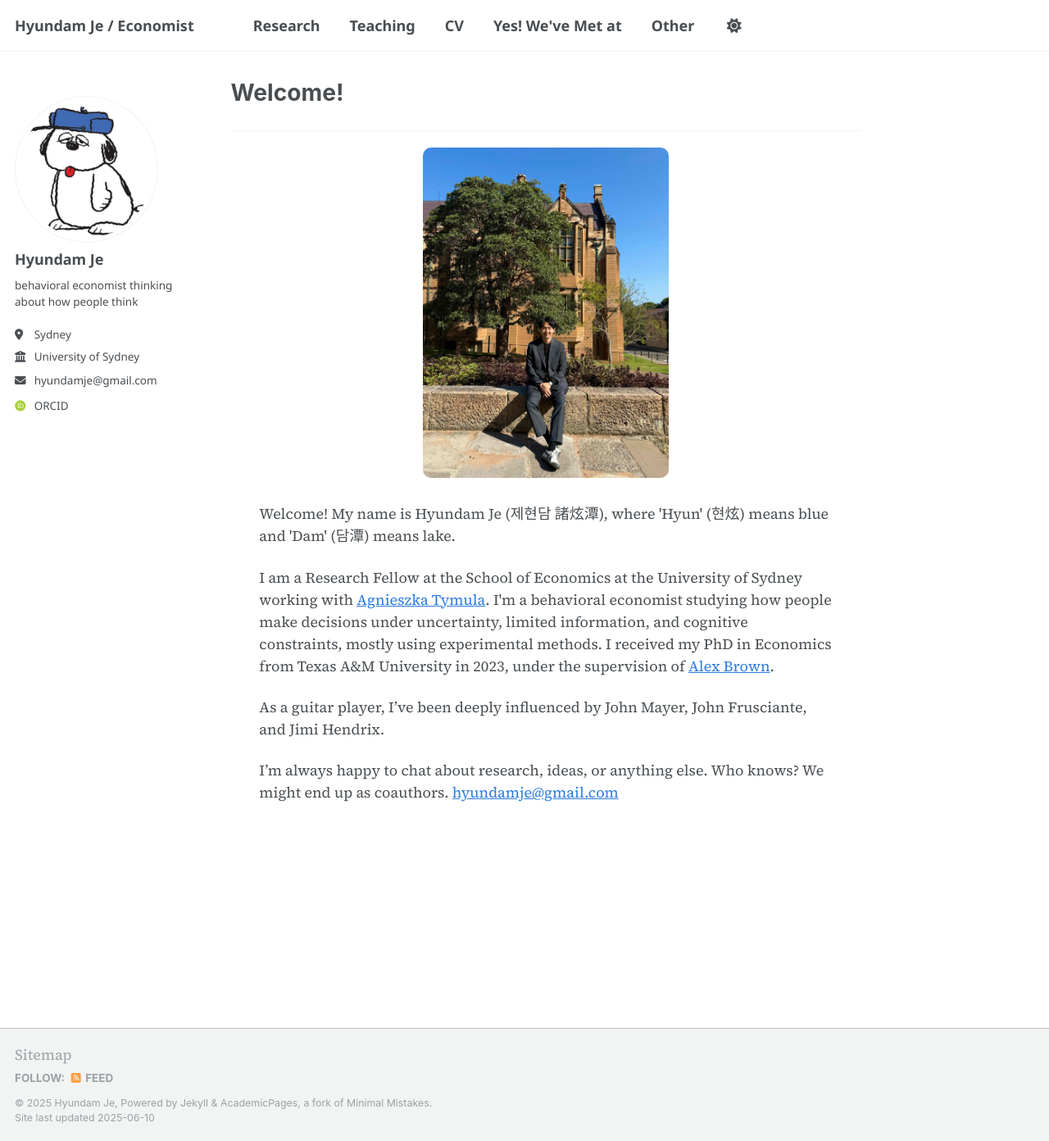
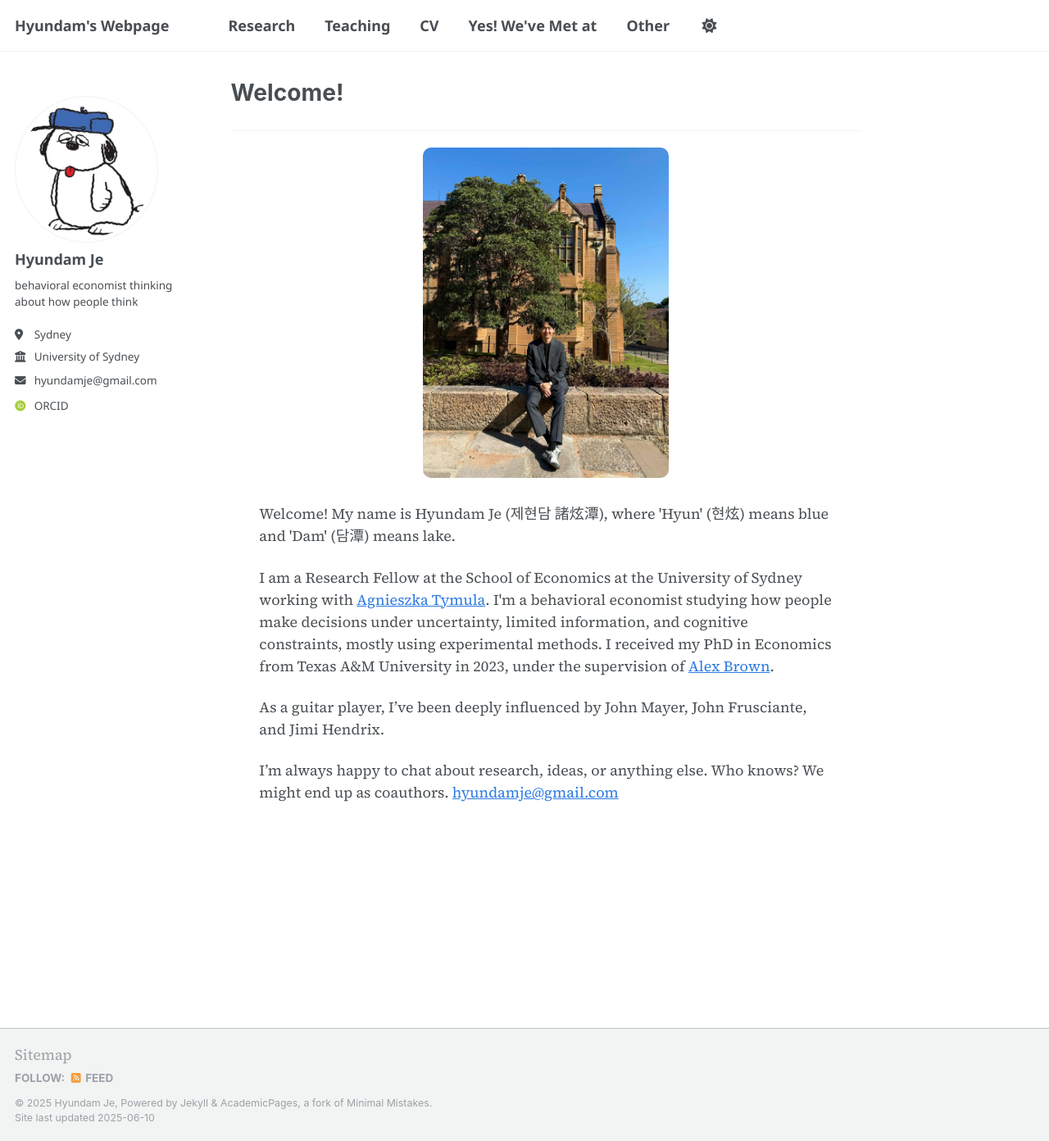
Before and after one commit to hyundamje/hyundamje.github.io, a Jekyll site: the page built from _pages/about.md, in a window 1280 px wide and 1392 px high. Shown: the whole window at 82% size. Built offline with Jekyll 4.4.1, drawn with Linux system fonts in a browser that asks for light colours; some web fonts are replaced.

Commit message:
Update _config.yml

```diff
--- a/_config.yml
+++ b/_config.yml
@@ -22,7 +22,7 @@ plugins:
 
 # minimal_mistakes_skin: "default"
 
-title                    : "Hyundam Je / Economist"
+title                    : "Hyundam's Webpage"
 title_separator          : "—"
 name                     : &hyundamje "Hyundam Je"
 description              : &description "behavioral economist"
```
